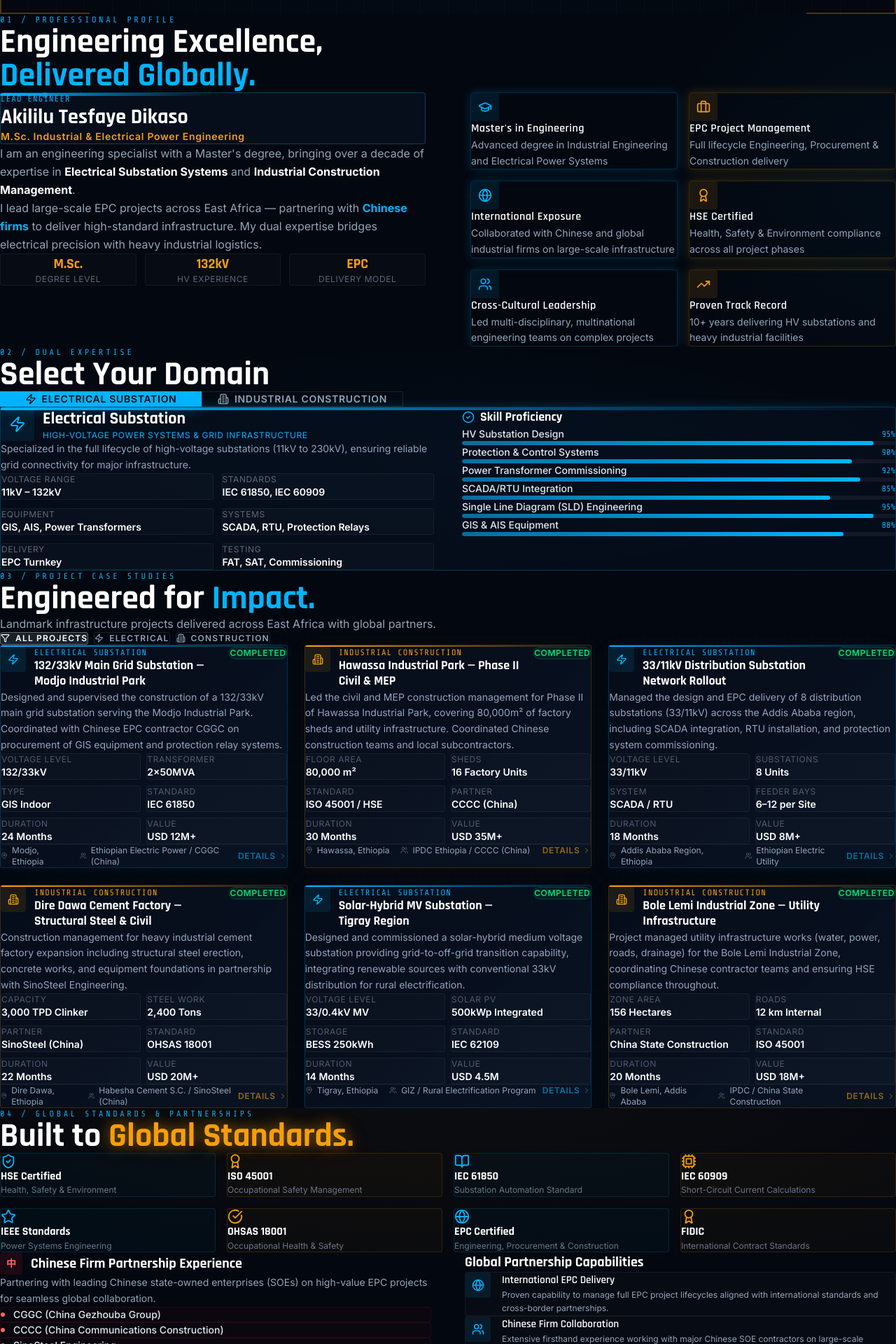
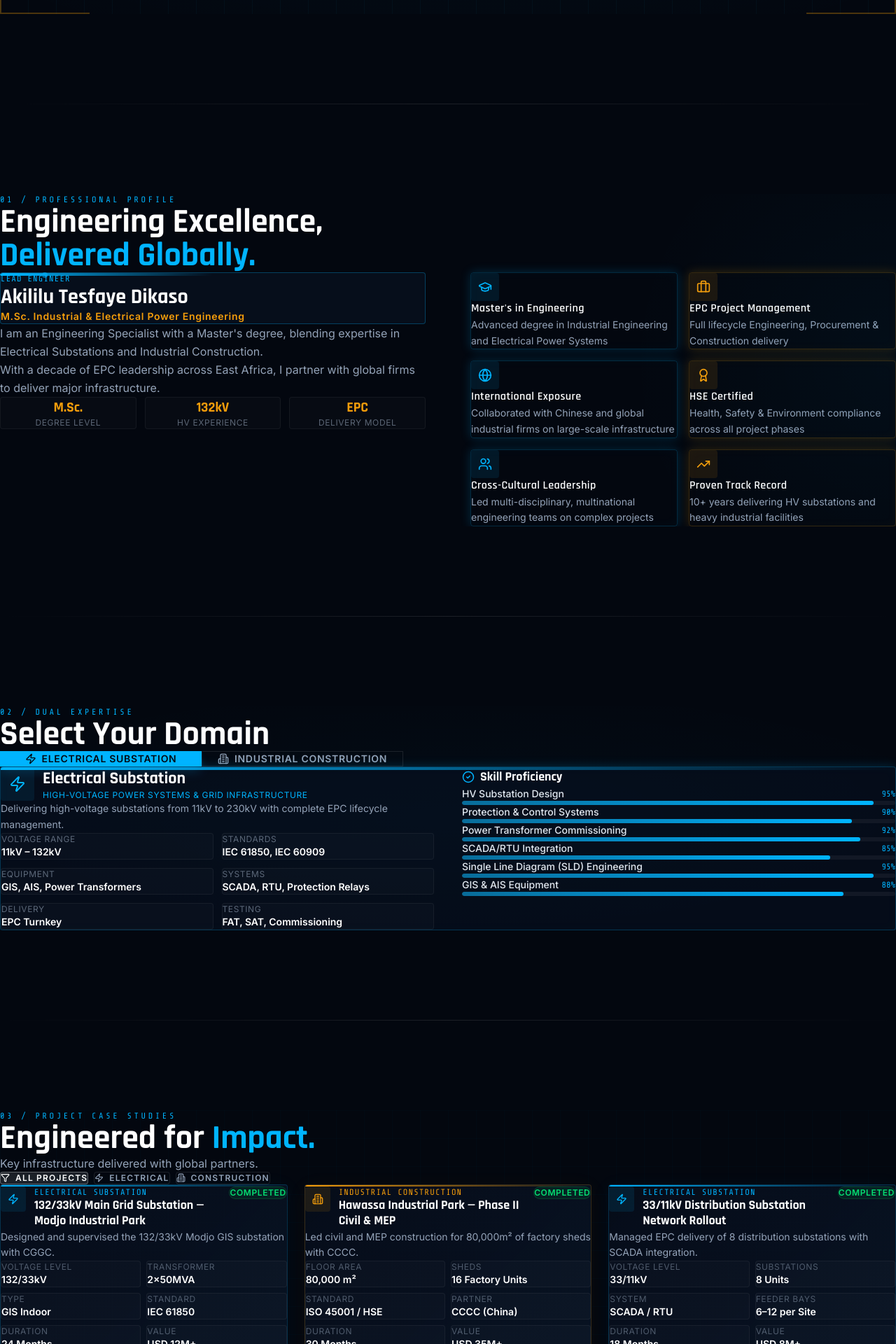
Before and after one commit to Degu-tulip/Akililu-Portfolio, a React (Vite) app in the folder frontend/: page / in a window 1280 px wide. Shown: the part 780-2700 px from the top of the page at 70% size. Built offline with nearby package versions, Linux system fonts and the light colour scheme.

Commit message:
Update layout: increase spacing and minimize text

```diff
--- a/frontend/src/App.jsx
+++ b/frontend/src/App.jsx
@@ -16,12 +16,17 @@ export default function App() {
       <Navbar />
 
       {/* Main content */}
-      <main>
+      <main className="flex flex-col gap-32 pb-32">
         <Hero />
+        <div className="h-px bg-gradient-to-r from-transparent via-white/10 to-transparent max-w-7xl mx-auto w-full" />
         <Profile />
+        <div className="h-px bg-gradient-to-r from-transparent via-white/10 to-transparent max-w-7xl mx-auto w-full" />
         <ExpertiseToggle />
+        <div className="h-px bg-gradient-to-r from-transparent via-white/10 to-transparent max-w-7xl mx-auto w-full" />
         <Projects />
+        <div className="h-px bg-gradient-to-r from-transparent via-white/10 to-transparent max-w-7xl mx-auto w-full" />
         <Standards />
+        <div className="h-px bg-gradient-to-r from-transparent via-white/10 to-transparent max-w-7xl mx-auto w-full" />
         <Footer />
       </main>
     </div>
--- a/frontend/src/components/ExpertiseToggle.jsx
+++ b/frontend/src/components/ExpertiseToggle.jsx
@@ -9,8 +9,7 @@ const expertise = {
     accentColor: 'electric-blue',
     accentHex: '#00b4ff',
     tagline: 'High-Voltage Power Systems & Grid Infrastructure',
-    description:
-      'Specialized in the full lifecycle of high-voltage substations (11kV to 230kV), ensuring reliable grid connectivity for major infrastructure.',
+    description: 'Delivering high-voltage substations from 11kV to 230kV with complete EPC lifecycle management.',
     skills: [
       { label: 'HV Substation Design', level: 95 },
       { label: 'Protection & Control Systems', level: 90 },
@@ -34,8 +33,7 @@ const expertise = {
     accentColor: 'amber',
     accentHex: '#f59e0b',
     tagline: 'Heavy Industrial Facilities & Infrastructure Delivery',
-    description:
-      'Expert management of large-scale industrial projects—including parks, manufacturing plants, and heavy civil infrastructure—across the full EPC lifecycle.',
+    description: 'Managing large-scale industrial parks, plants, and heavy civil infrastructure with strict global standards.',
     skills: [
       { label: 'EPC Project Management', level: 96 },
       { label: 'Construction Planning & Scheduling', level: 93 },
@@ -82,7 +80,7 @@ export default function ExpertiseToggle() {
   const isBlue = active === 'electrical';
 
   return (
-    <section id="expertise" className="py-40 relative overflow-hidden">
+    <section id="expertise" className="py-16 relative overflow-hidden">
       <div className="absolute inset-0 bg-[radial-gradient(ellipse_60%_60%_at_50%_50%,rgba(0,180,255,0.03),transparent)] pointer-events-none" />
 
       <div className="max-w-7xl mx-auto px-6">
--- a/frontend/src/components/Footer.jsx
+++ b/frontend/src/components/Footer.jsx
@@ -36,7 +36,7 @@ export default function Footer() {
   return (
     <>
       {/* Contact Section */}
-      <section id="contact" className="py-40 relative overflow-hidden">
+      <section id="contact" className="py-16 relative overflow-hidden">
         <div className="absolute inset-0 bg-[radial-gradient(ellipse_60%_80%_at_50%_100%,rgba(0,180,255,0.06),transparent)] pointer-events-none" />
 
         <div className="max-w-7xl mx-auto px-6 relative z-10">
@@ -56,7 +56,7 @@ export default function Footer() {
               <span className="text-electric-blue">Powerful.</span>
             </h2>
             <p className="text-slate-text mt-4 max-w-xl">
-              Open to international EPC projects, consultancy, and global engineering partnerships.
+              Open to international EPC projects and global partnerships.
             </p>
           </motion.div>
 
--- a/frontend/src/components/Profile.jsx
+++ b/frontend/src/components/Profile.jsx
@@ -78,7 +78,7 @@ export default function Profile() {
   const inView = useInView(ref, { once: true, margin: '-80px' });
 
   return (
-    <section id="profile" className="relative py-40 overflow-hidden">
+    <section id="profile" className="relative py-16 overflow-hidden">
       {/* Subtle background accent */}
       <div className="absolute top-0 right-0 w-1/2 h-full bg-[radial-gradient(ellipse_60%_80%_at_100%_50%,rgba(0,180,255,0.04),transparent)] pointer-events-none" />
 
@@ -129,10 +129,10 @@ export default function Profile() {
 
             <div className="space-y-5 text-slate-text leading-relaxed">
               <p>
-                I am an engineering specialist with a Master's degree, bringing over a decade of expertise in <strong className="text-white">Electrical Substation Systems</strong> and <strong className="text-white">Industrial Construction Management</strong>.
+                I am an Engineering Specialist with a Master's degree, blending expertise in Electrical Substations and Industrial Construction.
               </p>
               <p>
-                I lead large-scale EPC projects across East Africa — partnering with <strong className="text-electric-blue">Chinese firms</strong> to deliver high-standard infrastructure. My dual expertise bridges electrical precision with heavy industrial logistics.
+                With a decade of EPC leadership across East Africa, I partner with global firms to deliver major infrastructure.
               </p>
             </div>
 
--- a/frontend/src/components/Projects.jsx
+++ b/frontend/src/components/Projects.jsx
@@ -11,8 +11,7 @@ const projects = [
     client: 'Ethiopian Electric Power / CGGC (China)',
     location: 'Modjo, Ethiopia',
     status: 'Completed',
-    description:
-      'Designed and supervised the construction of a 132/33kV main grid substation serving the Modjo Industrial Park. Coordinated with Chinese EPC contractor CGGC on procurement of GIS equipment and protection relay systems.',
+    description: 'Designed and supervised the 132/33kV Modjo GIS substation with CGGC.',
     specs: [
       { key: 'Voltage Level', value: '132/33kV' },
       { key: 'Transformer', value: '2×50MVA' },
@@ -29,8 +28,7 @@ const projects = [
     client: 'IPDC Ethiopia / CCCC (China)',
     location: 'Hawassa, Ethiopia',
     status: 'Completed',
-    description:
-      'Led the civil and MEP construction management for Phase II of Hawassa Industrial Park, covering 80,000m² of factory sheds and utility infrastructure. Coordinated Chinese construction teams and local subcontractors.',
+    description: 'Led civil and MEP construction for 80,000m² of factory sheds with CCCC.',
     specs: [
       { key: 'Floor Area', value: '80,000 m²' },
       { key: 'Sheds', value: '16 Factory Units' },
@@ -47,8 +45,7 @@ const projects = [
     client: 'Ethiopian Electric Utility',
     location: 'Addis Ababa Region, Ethiopia',
     status: 'Completed',
-    description:
-      'Managed the design and EPC delivery of 8 distribution substations (33/11kV) across the Addis Ababa region, including SCADA integration, RTU installation, and protection system commissioning.',
+    description: 'Managed EPC delivery of 8 distribution substations with SCADA integration.',
     specs: [
       { key: 'Voltage Level', value: '33/11kV' },
       { key: 'Substations', value: '8 Units' },
@@ -65,8 +62,7 @@ const projects = [
     client: 'Habesha Cement S.C. / SinoSteel (China)',
     location: 'Dire Dawa, Ethiopia',
     status: 'Completed',
-    description:
-      'Construction management for heavy industrial cement factory expansion including structural steel erection, concrete works, and equipment foundations in partnership with SinoSteel Engineering.',
+    description: 'Construction management for cement factory expansion with SinoSteel.',
     specs: [
       { key: 'Capacity', value: '3,000 TPD Clinker' },
       { key: 'Steel Work', value: '2,400 Tons' },
@@ -83,8 +79,7 @@ const projects = [
     client: 'GIZ / Rural Electrification Program',
     location: 'Tigray, Ethiopia',
     status: 'Completed',
-    description:
-      'Designed and commissioned a solar-hybrid medium voltage substation providing grid-to-off-grid transition capability, integrating renewable sources with conventional 33kV distribution for rural electrification.',
+    description: 'Designed a solar-hybrid MV substation for rural electrification.',
     specs: [
       { key: 'Voltage Level', value: '33/0.4kV MV' },
       { key: 'Solar PV', value: '500kWp Integrated' },
@@ -101,8 +96,7 @@ const projects = [
     client: 'IPDC / China State Construction',
     location: 'Bole Lemi, Addis Ababa',
     status: 'Completed',
-    description:
-      'Project managed utility infrastructure works (water, power, roads, drainage) for the Bole Lemi Industrial Zone, coordinating Chinese contractor teams and ensuring HSE compliance throughout.',
+    description: 'Managed utility infrastructure works for the Bole Lemi zone with CSCEC.',
     specs: [
       { key: 'Zone Area', value: '156 Hectares' },
       { key: 'Roads', value: '12 km Internal' },
@@ -128,7 +122,7 @@ export default function Projects() {
     : projects.filter((p) => p.type === activeFilter);
 
   return (
-    <section id="projects" className="py-40 relative overflow-hidden">
+    <section id="projects" className="py-16 relative overflow-hidden">
       <div className="absolute inset-0 blueprint-grid opacity-50 pointer-events-none" />
 
       <div className="max-w-7xl mx-auto px-6 relative z-10">
@@ -148,7 +142,7 @@ export default function Projects() {
             <span className="text-electric-blue">Impact.</span>
           </h2>
           <p className="text-slate-text max-w-2xl">
-            Landmark infrastructure projects delivered across East Africa with global partners.
+            Key infrastructure delivered with global partners.
           </p>
         </motion.div>
 
--- a/frontend/src/components/Standards.jsx
+++ b/frontend/src/components/Standards.jsx
@@ -56,7 +56,7 @@ const stagger = { visible: { transition: { staggerChildren: 0.1 } } };
 
 export default function Standards() {
   return (
-    <section id="standards" className="py-40 relative overflow-hidden">
+    <section id="standards" className="py-16 relative overflow-hidden">
       {/* Bg gradient */}
       <div className="absolute inset-0 bg-[radial-gradient(ellipse_80%_50%_at_50%_0%,rgba(245,158,11,0.04),transparent)] pointer-events-none" />
 
@@ -126,7 +126,7 @@ export default function Standards() {
               </h3>
             </div>
             <p className="text-slate-text text-sm mb-6 leading-relaxed">
-              Partnering with leading Chinese state-owned enterprises (SOEs) on high-value EPC projects for seamless global collaboration.
+              Partnering with Chinese SOEs for seamless EPC execution.
             </p>
             <div className="space-y-3">
               {chinesePartners.map((partner, i) => (
```
